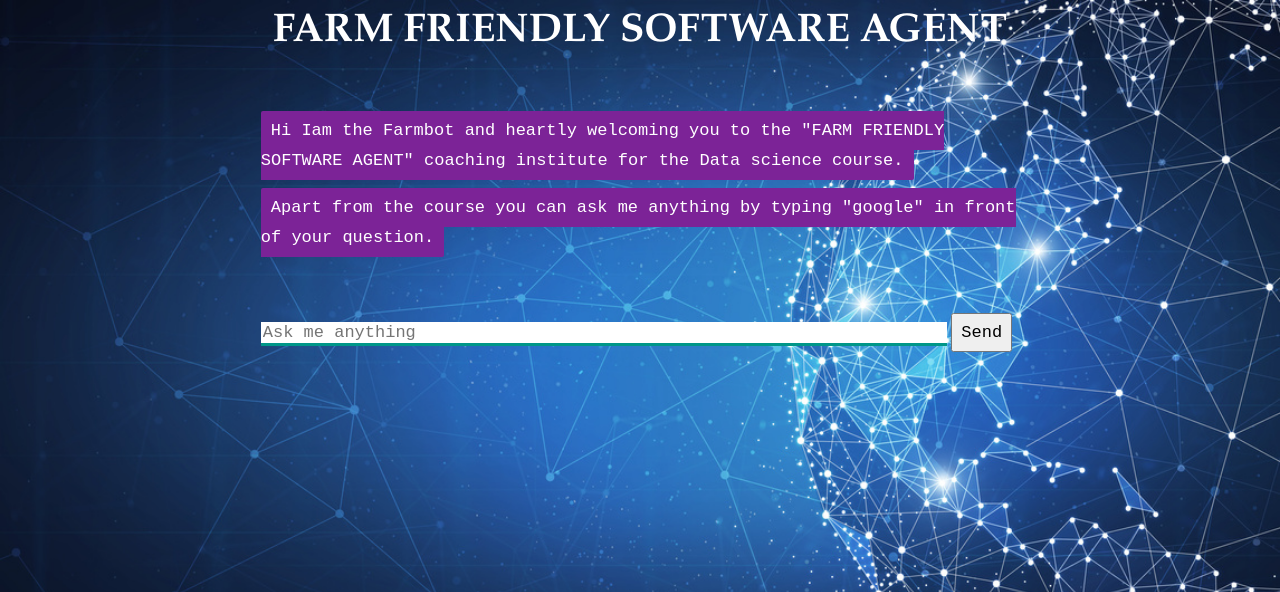
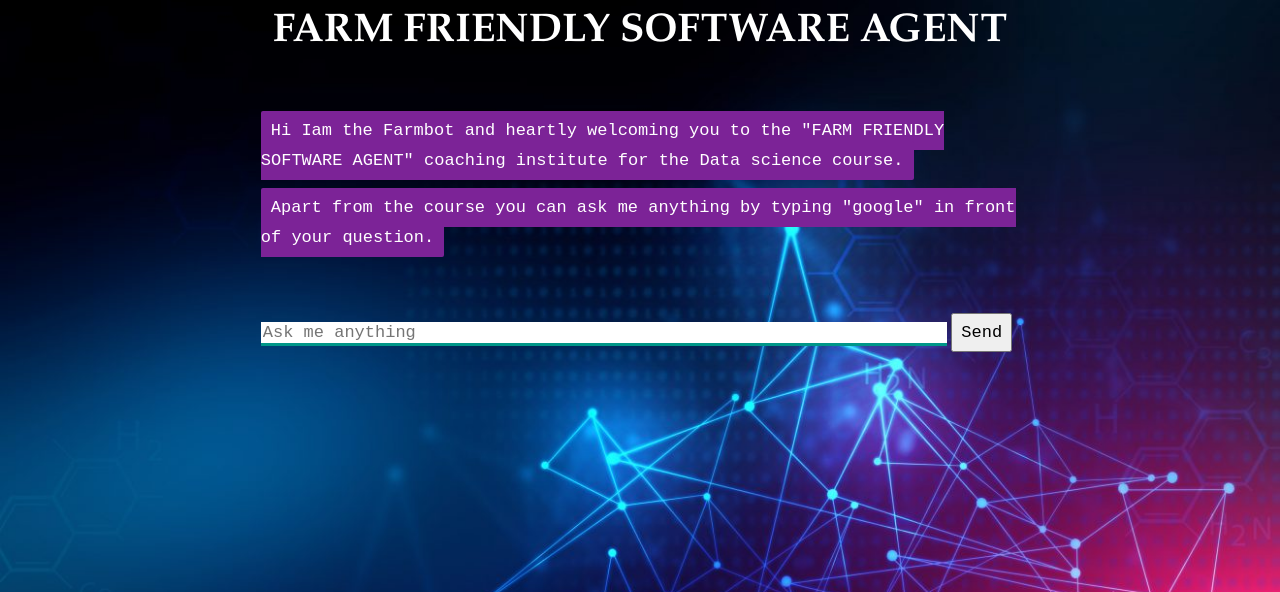
Before and after one commit to KPreetha/chatbot, a Flask app: page / in a window 1280 px wide. Shown: the top 592 px of the page. Run offline with Flask 2, Linux system fonts and the light colour scheme; some libraries are stand-ins or nearby versions.

Commit message:
Update style.css

```diff
--- a/static/style.css
+++ b/static/style.css
@@ -1,6 +1,6 @@
 body
 {
-background-image: url("/static/image_opacity.jpg");
+background-image: url("/static/image.jpeg");
 background-repeat: no-repeat;
 background-size: cover;
 font-family: Garamond;
```
